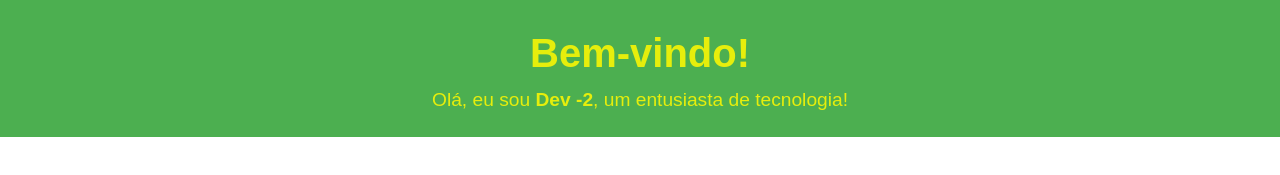
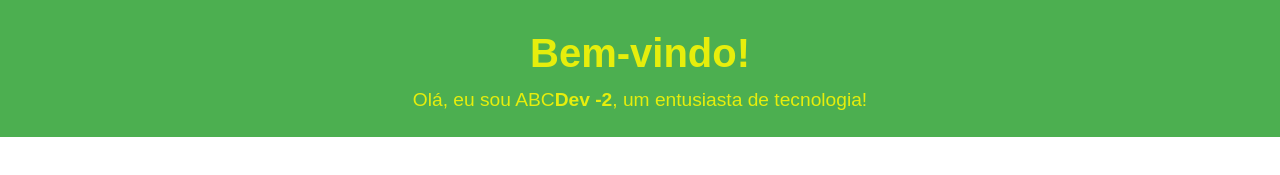
Before and after one commit to Dev2Saritur/practice_01, a plain HTML site: page index.html in a window 1280 px wide. Shown: the top 175 px of the page. Drawn offline with Linux system fonts and the light colour scheme.

Commit message:
Adicionei ABC

```diff
--- a/index.html
+++ b/index.html
@@ -11,7 +11,7 @@
     <header>
         <div class="container">
             <h1>Bem-vindo!</h1>
-            <p>Olá, eu sou <strong>Dev -2</strong>, um entusiasta de tecnologia!</p>
+            <p>Olá, eu sou ABC<strong>Dev -2</strong>, um entusiasta de tecnologia!</p>
         </div>
     </header>
 
```
